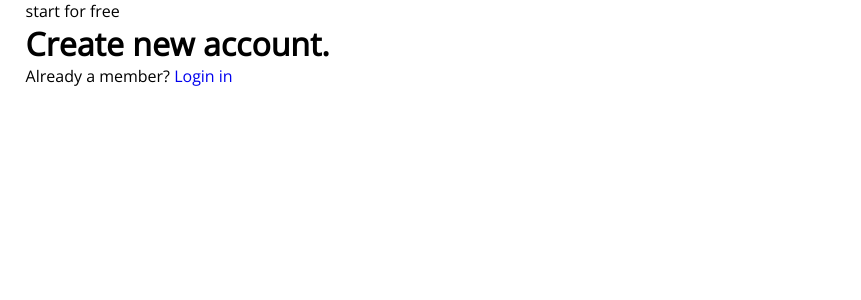
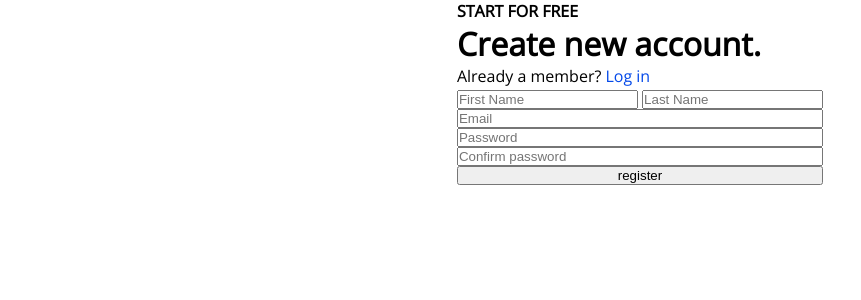
Before and after one commit to joaovitorwitt/django-crm, a Django app: page /register/ in a window 1280 px wide. Shown: the part 57-357 px from the top of the page, without its empty margins (0-861 px from the left). Run offline with Django 4.2, Linux system fonts and the light colour scheme.

Commit message:
register page beta

```diff
--- a/dcrm/website/static/styles/styles.css
+++ b/dcrm/website/static/styles/styles.css
@@ -19,6 +19,16 @@ ul {
 a {
     text-decoration: none;
 }
+
+
+
+/* general classes */
+
+.container {
+    margin: 0 auto;
+    padding: 0 2%;
+}
+
 
 /* navbar styling */
 .navbar {
@@ -50,7 +60,25 @@ a {
 }
 
 /* login styling */
-.container {
-    margin: 0 auto;
-    padding: 0 2%;
+
+
+/* register styling */
+.content-wrapper {
+    display: flex;
+    justify-content: center;
 }
+
+.top-info > span {
+    text-transform: uppercase;
+    /* color: #ededee; */
+    font-weight: bold;
+}
+
+.top-info > p > a {
+    color: #0449e9;
+}
+
+.input-wrapper {
+    display: flex;
+    flex-direction: column;
+}
--- a/dcrm/website/templates/register.html
+++ b/dcrm/website/templates/register.html
@@ -5,10 +5,32 @@
 <div class="container">
 
     <div class="content-wrapper">
-        <div class="top-info">
-            <span>start for free</span>
-            <h1>Create new account.</h1>
-            <p>Already a member? <a href="{% url 'website:login' %}">Login in</a></p>
+        <div class="content-inner-wrapper">
+            <div class="top-info">
+                <span>start for free</span>
+                <h1>Create new account.</h1>
+                <p>Already a member? <a href="{% url 'website:login' %}">Log in</a></p>
+            </div>
+
+            <div class="form-wrapper">
+                <form method="post" action="{% url 'website:home' %}">
+                    {% csrf_token %}
+                    <div class="full-name-wrapper">
+                        <input type="text" placeholder="First Name" name="first-name">
+                        <input type="text" placeholder="Last Name" name="last-name">
+                    </div>
+
+                    <div class="input-wrapper">
+                        <input type="text" placeholder="Email" name="email">
+
+                        <input type="password" name="password" placeholder="Password">
+                        <input type="passwrod" name="confirmation" placeholder="Confirm password">
+
+                        <input type="submit" value="register">
+                    </div>
+
+                </form>
+            </div>
         </div>
     </div>
 
```
